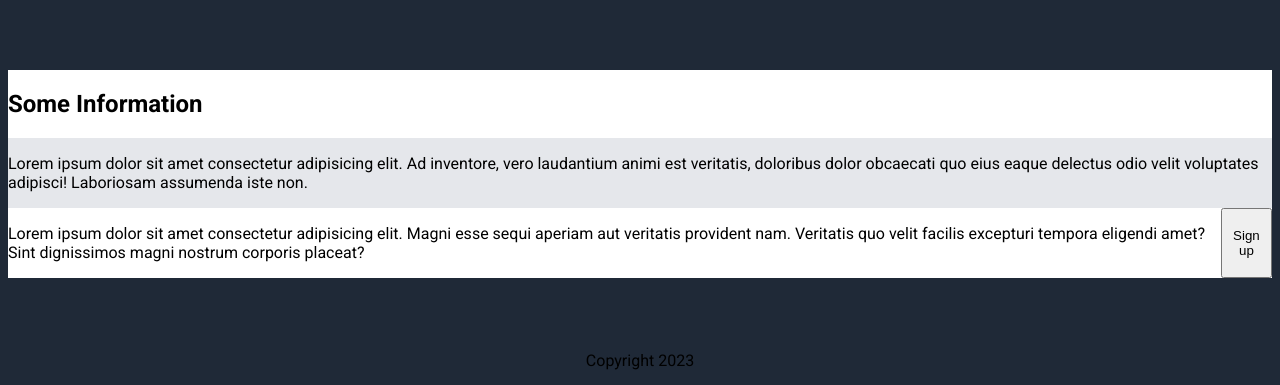
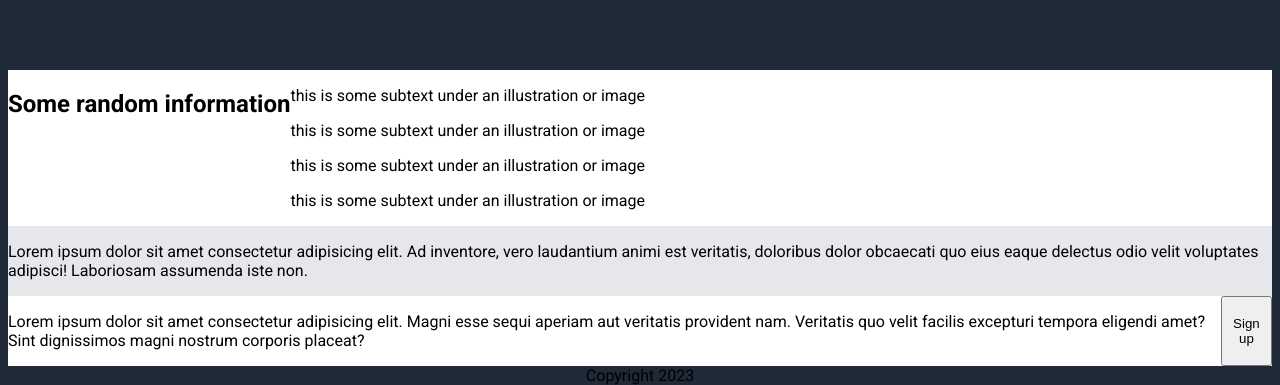
Before and after one commit to jamienorthman/foundations-landing-page, a plain HTML site: page index.html in a window 1280 px wide. Shown: the part 438-823 px from the top of the page. Drawn offline with Linux system fonts and the light colour scheme.

Commit message:
added parent flex containers in the content section.

```diff
--- a/index.html
+++ b/index.html
@@ -32,7 +32,35 @@
             </div>
         </div>
         <div class="content-container">
-            <h2>Some Information</h2>
+            <div class="content-text-container">
+                <h2 class="content-text">Some random information</h2>
+            </div>
+            <div class="content-image-container">
+                <div class="content-pairing-container">
+                    <div class="content-image"></div>
+                    <div class="content-subtext-container">
+                        <p class="content-subtext">this is some subtext under an illustration or image</p>
+                    </div>
+                </div>
+                <div class="content-pairing-container">
+                    <div class="content-image"></div>
+                    <div class="content-subtext-container">
+                        <p class="content-subtext">this is some subtext under an illustration or image</p>
+                    </div>
+                </div>
+                <div class="content-pairing-container">
+                    <div class="content-image"></div>
+                    <div class="content-subtext-container">
+                        <p class="content-subtext">this is some subtext under an illustration or image</p>
+                    </div>
+                </div>
+                <div class="content-pairing-container">
+                    <div class="content-image"></div>
+                    <div class="content-subtext-container">
+                        <p class="content-subtext">this is some subtext under an illustration or image</p>
+                    </div>
+                </div>
+            </div>
         </div>
         <div class="quote-container">
             <p>Lorem ipsum dolor sit amet consectetur adipisicing elit. Ad inventore, vero laudantium animi est veritatis, doloribus dolor obcaecati quo eius eaque delectus odio velit voluptates adipisci! Laboriosam assumenda iste non.</p>
```
